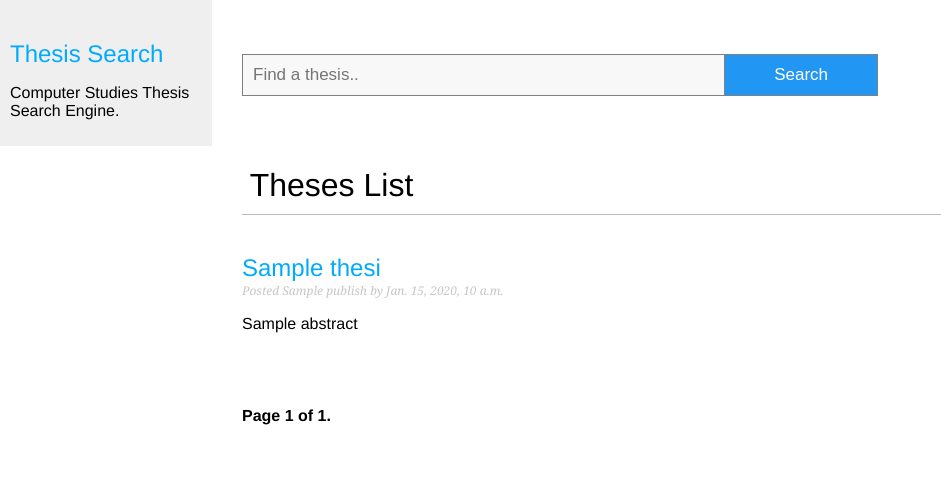
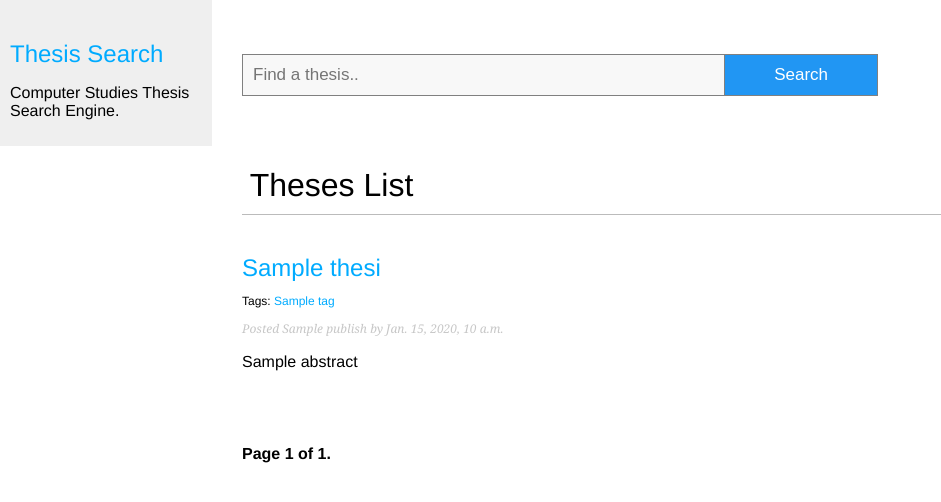
Before and after one commit to rcdosado/searchthesis, a Django app: template search/templates/search/post/list.html in a window 1280 px wide. Shown: the top 502 px of the page, without its empty margins (0-941 px from the left). Run offline with Django 3.2, Linux system fonts and the light colour scheme; the template is opened without the code that fills it: most values are stand-ins (such as "Sample title", 1, 10 or a date in 2020).

Commit message:
fixed tagging issue, implement thru slugs

```diff
--- a/search/templates/search/post/detail.html
+++ b/search/templates/search/post/detail.html
@@ -8,7 +8,7 @@
     <p class="tags">
         <b>Tags:</b>
         {% for tag in thesis.tags.all %}
-            <a href="{% url 'thesis-search:thesis_list' %}?tagged={{tag}}"><i>{{tag}}</i></a>
+            <a href="{% url 'thesis-search:post_list_by_tag' tag.slug %}"><i>{{tag}}</i></a>
         {% endfor %}
     </p>
     <h6 class="author">
--- a/search/templates/search/post/list.html
+++ b/search/templates/search/post/list.html
@@ -17,6 +17,15 @@
                 <a href="{{ thesis.get_absolute_url }}">
                 {{ thesis.title }}
                 </a>
+                <p class="tags">
+                Tags:
+                {% for tag in thesis.tags.all %}
+                    <a href="{% url "thesis-search:post_list_by_tag" tag.slug %}">
+                        {{tag}}
+                    </a>
+                    {% if not forloop.last %}, {% endif %}
+                {% endfor %}
+                </p>
             </h2>
             <p class="date">
             Posted {{ thesis.publish|naturaltime }} by {{ thesis.posted_by }}
--- a/search/urls.py
+++ b/search/urls.py
@@ -6,6 +6,7 @@ app_name = 'search'
 urlpatterns = [
     #post views
     path('', views.thesis_list, name='thesis_list'),
+    path('tag/<slug:tag_slug>/',views.thesis_list, name='post_list_by_tag'),
     path('<int:year>/<int:month>/<int:day>/<slug:thesis>/',
         views.thesis_detail,
         name='thesis_detail'),
```
Also changed, not shown: search/views.py (+9 -5 lines).
